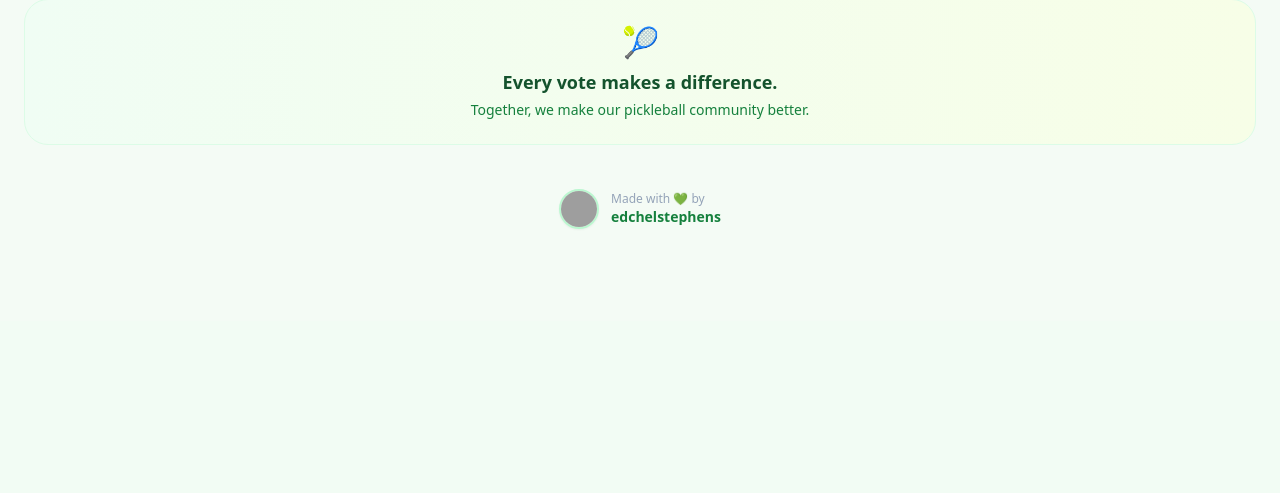
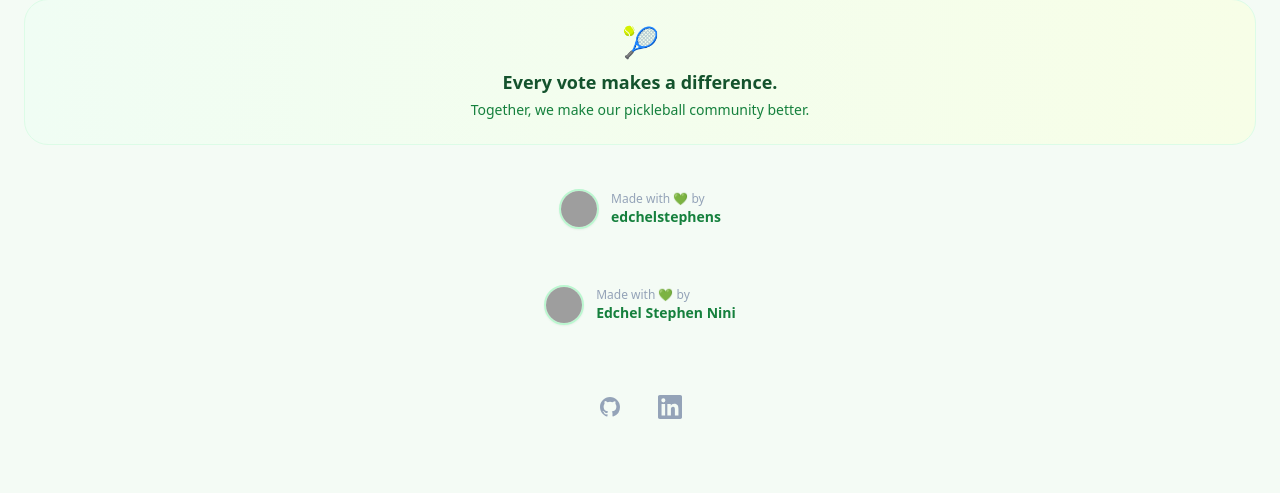
Before and after one commit to edchelstephens/picklepolls, a Django app: page / in a window 1280 px wide. Shown: the part 479-972 px from the top of the page. Before the commit the page ends 708 px from the top, so only its background shows below. Run offline with Django 5.2, Linux system fonts and the light colour scheme; data that the repository does not hold is empty; some libraries are stand-ins or nearby versions; grey boxes are pictures that could not be loaded.

Commit message:
chore: index html.

```diff
--- a/project/polls/templates/polls/index.html
+++ b/project/polls/templates/polls/index.html
@@ -222,6 +222,110 @@
             </span>
         </a>
 
+        <!-- TODO: LinkedIn and github icons and footers -->
+         <div
+            class="mt-8 pb-4 text-center"
+        >
+
+            <a
+                href="https://github.com/edchelstephens"
+                target="_blank"
+                rel="noopener noreferrer"
+                class="group inline-flex items-center gap-3 rounded-2xl px-4 py-3 transition hover:bg-white hover:shadow-sm"
+            >
+
+                <img
+                    src="https://avatars.githubusercontent.com/u/49672830?v=4"
+                    alt="Edchel Stephen Nini GitHub profile picture"
+                    class="h-10 w-10 rounded-full border-2 border-green-200 object-cover shadow-sm transition group-hover:border-green-400"
+                >
+
+
+                <span
+                    class="text-left"
+                >
+
+                    <span
+                        class="block text-xs text-slate-400"
+                    >
+
+                        Made with 💚 by
+
+                    </span>
+
+
+                    <span
+                        class="block text-sm font-bold text-green-700 transition group-hover:text-green-900"
+                    >
+
+                        Edchel Stephen Nini
+
+                    </span>
+
+                </span>
+
+            </a>
+
+        </div>
+
+        <div class="mt-8 pb-4 text-center">
+    <div class="flex items-center justify-center gap-4">
+        <!-- GitHub -->
+        <a
+            href="YOUR_GITHUB_URL"
+            target="_blank"
+            rel="noopener noreferrer"
+            aria-label="GitHub"
+            class="group flex h-11 w-11 items-center justify-center rounded-full text-slate-400 transition hover:bg-slate-100 hover:text-slate-900"
+        >
+            <svg
+                class="h-6 w-6 transition-transform group-hover:scale-110"
+                fill="currentColor"
+                viewBox="0 0 24 24"
+                aria-hidden="true"
+            >
+                <path
+                    fill-rule="evenodd"
+                    d="M12 2C6.477 2 2 6.477 2 12c0 4.42 2.865 8.166 6.839 9.49.5.092.682-.217.682-.483
+                    0-.237-.008-.866-.013-1.7-2.782.604-3.369-1.342-3.369-1.342-.454-1.155-1.11-1.462-1.11-1.462
+                    -.908-.62.069-.608.069-.608 1.003.07 1.531 1.03 1.531 1.03.892 1.529 2.341 1.087 2.91.831
+                    .092-.646.35-1.087.636-1.338-2.22-.253-4.555-1.11-4.555-4.943 0-1.091.39-1.984 1.029-2.683
+                    -.103-.253-.446-1.27.098-2.647 0 0 .84-.269 2.75 1.025A9.564 9.564 0 0 1 12 6.844
+                    a9.58 9.58 0 0 1 2.504.337c1.909-1.294 2.747-1.025 2.747-1.025.546 1.377.202 2.394.1 2.647
+                    .64.699 1.028 1.592 1.028 2.683 0 3.842-2.339 4.687-4.566 4.935.359.309.678.919.678 1.852
+                    0 1.336-.012 2.415-.012 2.743 0 .267.18.578.688.48A10.001 10.001 0 0 0 22 12C22 6.477
+                    17.523 2 12 2Z"
+                    clip-rule="evenodd"
+                />
+            </svg>
+        </a>
+
+        <!-- LinkedIn -->
+        <a
+            href="YOUR_LINKEDIN_URL"
+            target="_blank"
+            rel="noopener noreferrer"
+            aria-label="LinkedIn"
+            class="group flex h-11 w-11 items-center justify-center rounded-full text-slate-400 transition hover:bg-blue-50 hover:text-blue-600"
+        >
+            <svg
+                class="h-6 w-6 transition-transform group-hover:scale-110"
+                fill="currentColor"
+                viewBox="0 0 24 24"
+                aria-hidden="true"
+            >
+                <path
+                    d="M20.447 20.452h-3.554v-5.569c0-1.328-.027-3.037-1.852-3.037-1.853 0-2.136 1.445-2.136 2.939v5.667H9.351V9h3.414v1.561h.046c.477-.9 1.637-1.85 3.37-1.85
+                    3.601 0 4.267 2.37 4.267 5.455v6.286ZM5.337 7.433a2.062 2.062 0 1 1 0-4.124
+                    2.062 2.062 0 0 1 0 4.124ZM7.119 20.452H3.555V9h3.564v11.452ZM22.225 0H1.771
+                    C.792 0 0 .774 0 1.729v20.542C0 23.226.792 24 1.771 24h20.451
+                    C23.2 24 24 23.226 24 22.271V1.729C24 .774 23.2 0 22.225 0Z"
+                />
+            </svg>
+        </a>
+    </div>
+</div>
+
       </div>
       </footer>
 
```
